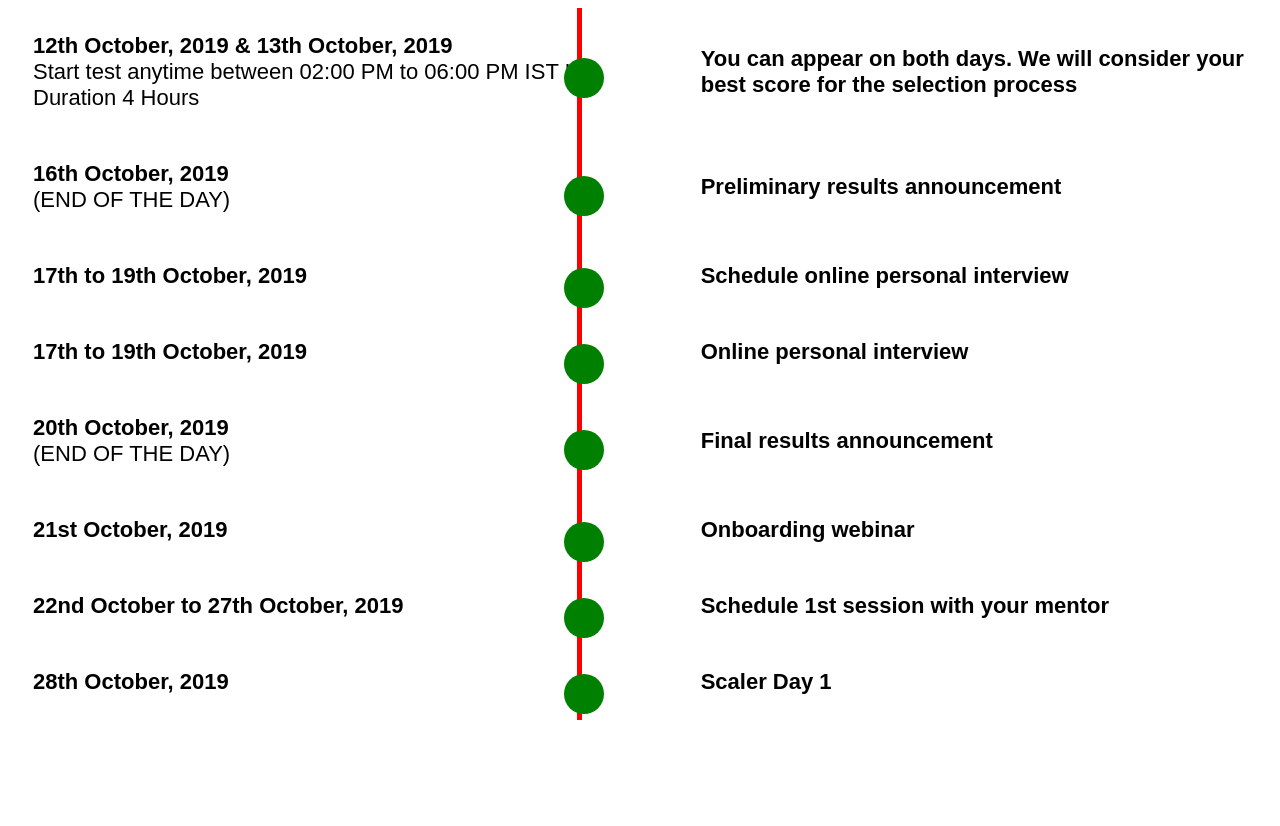
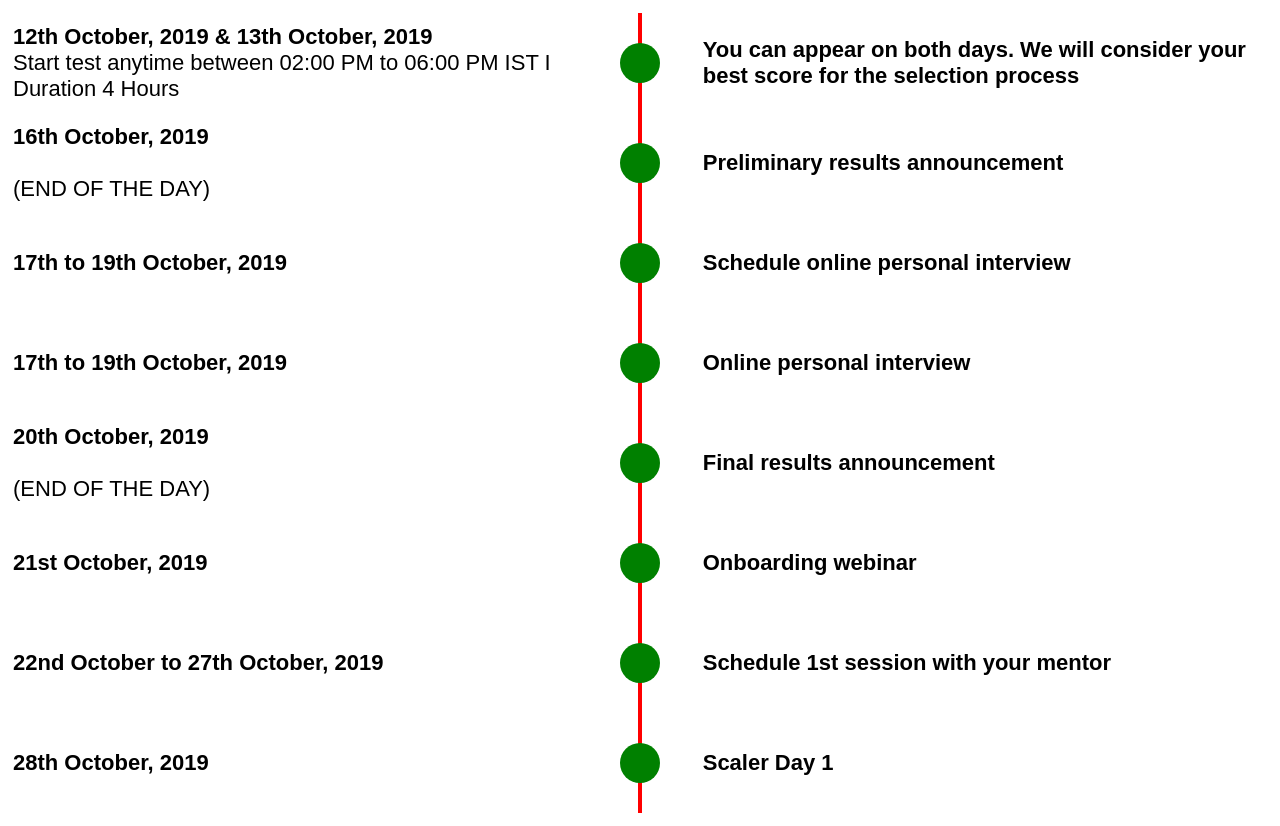
Before and after one commit to Akshat-Dwivedi/Assignment1-Bootcamp, a plain HTML site: page index.html in a window 1280 px wide. Before the commit the page ends 800 px from the top, so only its background shows below. Drawn offline with Linux system fonts and the light colour scheme.

Commit message:
Made changes to css with BEM convention

```diff
--- a/index.html
+++ b/index.html
@@ -4,103 +4,85 @@
         <link rel="stylesheet" href="stylesheet.css">
     </header>
     <body>
-        <div class="main">
-
-                <div class="main main__content">
-                    <div class="main left">
-                        <strong>12th October, 2019 & 13th October, 2019 </strong><br/> Start test anytime between 02:00 PM
-                        to 06:00 PM IST I Duration 4 Hours
+        <div class="container">
+                <div class="row">
+                    <div class="row__content">
+                        <b>12th October, 2019 & 13th October, 2019 </b>
+                        Start test anytime between 02:00 PM to 06:00 PM IST I Duration 4 Hours
                     </div>
-                    <div class="main center"></div>
-                    <div class="main right">
-                        <div class="timeline">
-                            <strong>You can appear on both days. We will consider your best score for
-                                the selection process</strong>
-                        </div>
+                    <div class="row__timeline"></div>
+                    <div class="row__content">
+                        <strong>You can appear on both days. We will consider your best score for the selection process</strong>
                     </div>
                 </div>
 
-                <div class="main main__content">
-                    <div class="main left">
+                <div class="row">
+                    <div class="row__content">
                         <strong>16th October, 2019</strong><br/> (END OF THE DAY)
                     </div>
-                    <div class="main center"></div>
-                    <div class="main right">
-                        <div class="timeline">
+                    <div class="row__timeline"></div>
+                    <div class="row__content">
                         <strong>Preliminary results announcement</strong>
                     </div>
                 </div>
-                </div>
 
-                <div class="main main__content">
-                    <div class="main left">
+                <div class="row">
+                    <div class="row__content">
                         <strong>17th to 19th October, 2019 </strong>
                     </div>
-                    <div class="main center"></div>
-                    <div class="main right">
-                        <div class="timeline">
+                    <div class="row__timeline"></div>
+                    <div class="row__content">
                         <strong>Schedule online personal interview</strong>
                     </div>
                 </div>
-                </div>
 
-                <div class="main main__content">
-                    <div class="main left">
+                <div class="row">
+                    <div class="row__content">
                         <strong>17th to 19th October, 2019 </strong>
                     </div>
-                    <div class="main center"></div>
-                    <div class="main right">
-                        <div class="timeline">
+                    <div class="row__timeline"></div>
+                    <div class="row__content">
                         <strong>Online personal interview</strong>
                     </div>
                 </div>
-                </div>
 
-                <div class="main main__content">
-                    <div class="main left">
+                <div class="row">
+                    <div class="row__content">
                         <strong>20th October, 2019</strong><br/> (END OF THE DAY)
                     </div>
-                    <div class="main center"></div>
-                    <div class="main right">
-                        <div class="timeline">
+                    <div class="row__timeline"></div>
+                    <div class="row__content">
                         <strong>Final results announcement</strong>
                     </div>
                 </div>
-                </div>
 
-                <div class="main main__content">
-                    <div class="main left">
+                <div class="row">
+                    <div class="row__content">
                         <strong>21st October, 2019</strong>
                     </div>
-                    <div class="main center"></div>
-                    <div class="main right">
-                        <div class="timeline">
+                    <div class="row__timeline"></div>
+                    <div class="row__content">
                         <strong>Onboarding webinar</strong>
                     </div>
                 </div>
-                </div>
 
-                <div class="main main__content">
-                    <div class="main left">
+                <div class="row">
+                    <div class="row__content">
                         <strong>22nd October to 27th October, 2019 </strong>
                     </div>
-                    <div class="main center"></div>
-                    <div class="main right">
-                        <div class="timeline">
+                    <div class="row__timeline"></div>
+                    <div class="row__content">
                         <strong>Schedule 1st session with your mentor</strong>
                     </div>
                 </div>
-                </div>
 
-                <div class="main main__content">
-                    <div class="main left">
+                <div class="row">
+                    <div class="row__content">
                         <strong>28th October, 2019 </strong>
                     </div>
-                    <div class="main center"></div>
-                    <div class="main right">
-                        <div class="timeline">
+                    <div class="row__timeline"></div>
+                    <div class="row__content">
                         <strong>Scaler Day 1</strong>
-                        </div>
                     </div>
                 </div>
         </div>
--- a/stylesheet.css
+++ b/stylesheet.css
@@ -2,50 +2,44 @@
     margin: 0;
 }
 
-.main{
-    /* padding: 5px; */
+.container{
+    padding: 5px;
     font-family:Arial, Helvetica, sans-serif;
     font-size: 22px;
-    flex: 1;
 }
 
-.left{
-    flex: 45%;
+.row{
+    display: flex;
+    justify-content: space-between;
+    align-items: center;
+    vertical-align: middle;
 }
 
-.center{
-    flex:10%;
+.row__content {
+    display: flex;
+    align-items: left;
+    position: relative;
+    flex-direction: column;
+    box-sizing: border-box;
+    width: 45%;
 }
 
-.right{
-    flex: 45%;
+.row__timeline{
+    min-height: 100px;
+    width: 4px;
+    box-sizing: border-box;
+    display: flex;
+    justify-content: center;
+    align-items: center;
+    background: red;
 }
 
-.main__content {
-    display: flex;
-    justify-content:space-between;
-    align-items: center;
-    position: relative;
-    padding: 25px;
-}
-
-.main__content::before {
-    display: inline-block;
+.row__timeline::after {
+    position: absolute;
     content: '';
-    position: absolute;
-    left: 45%;
-    height: 100%;
-    width: 10px;
-    border-left: 5px solid red;
-}
-
-.main__content::after {
-    content: '';
-    position: absolute;
     border-radius: 50%;
     width: 40px;
     height: 40px;
-    top: 39%;
-    left: 44%;
     background-color: green;
+    z-index: 1;
 }
```
Lines whose indentation alone changed are shown as unchanged.
